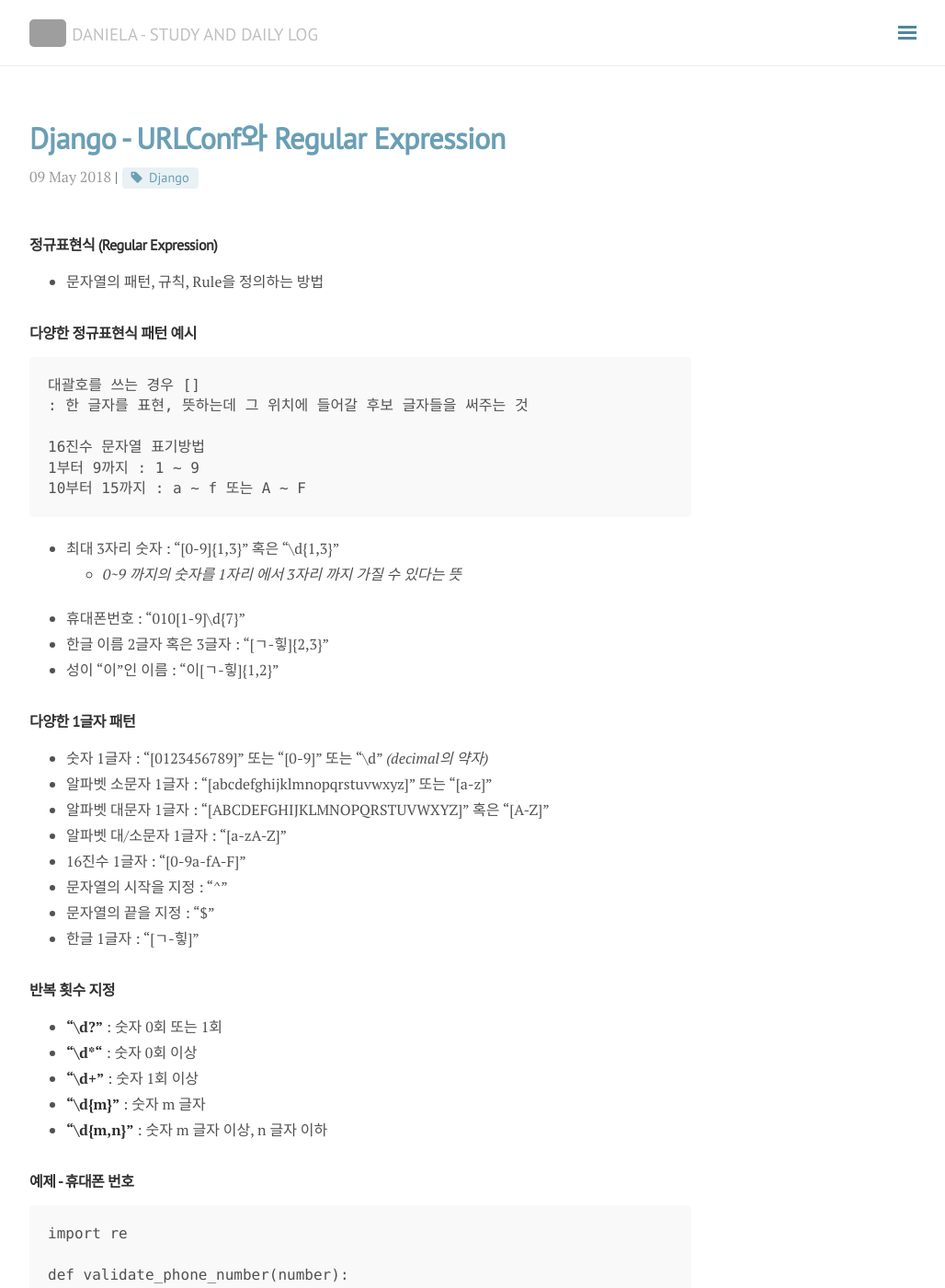
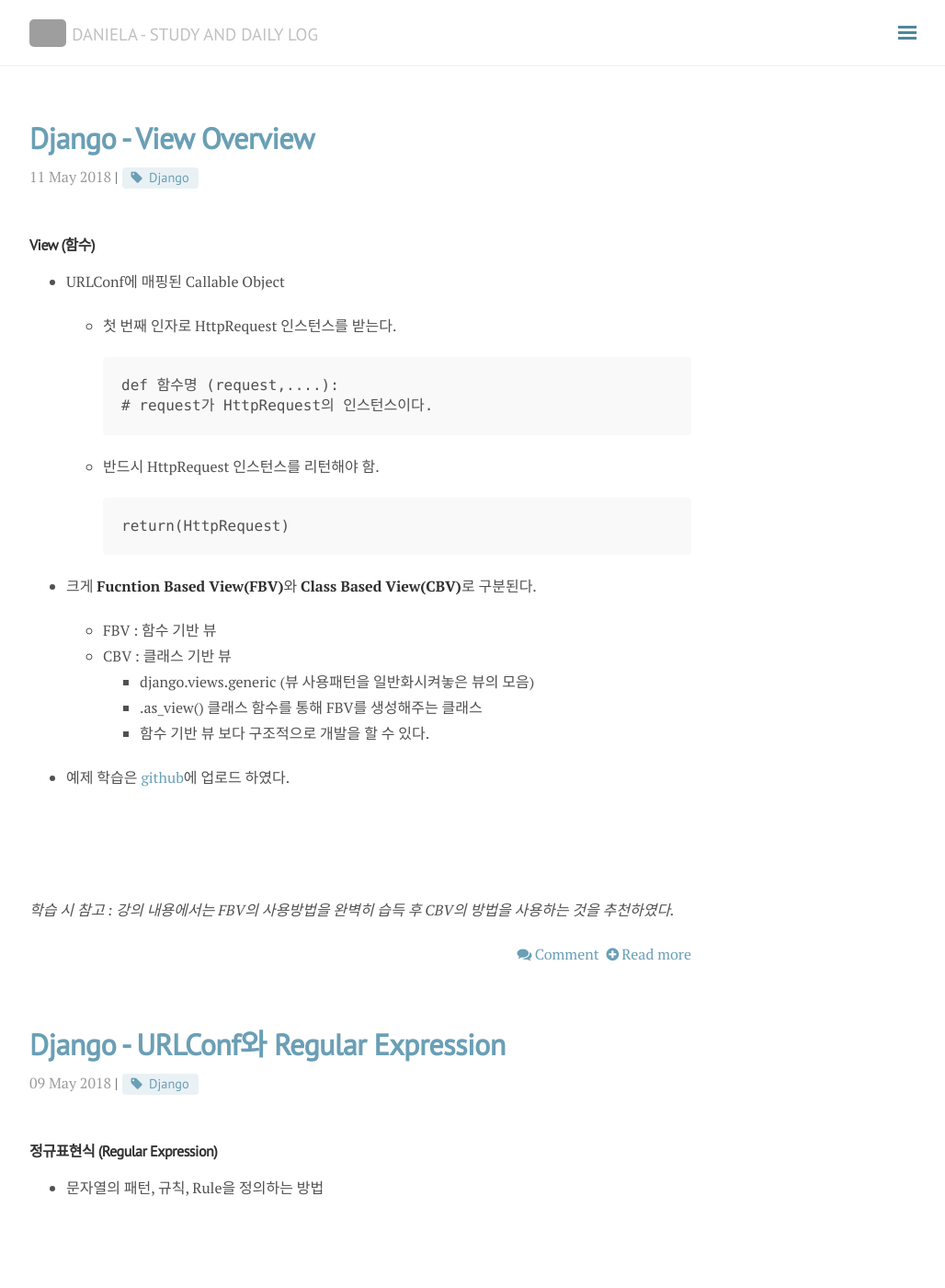
Before and after one commit to DongmeeKim/DongmeeKim.github.io, a Jekyll site: the page built from blog/index.html, in a window 1280 px wide and 1400 px high. Shown: the whole window at 92% size, without its empty margins (248-1276 px from the left). Built offline with Jekyll 4.4.1, drawn with Linux system fonts in a browser that asks for light colours; nearby versions of some CDN libraries; the list of posts is cut into pages by our own code; comment, search, counter and statistics services are not loaded; some of the changed text lies outside the part shown; grey boxes are pictures that could not be loaded.

Commit message:
포스트 업로드

````diff
--- /dev/null
+++ b/_posts/2018-05-11-django4.md
@@ -0,0 +1,42 @@
+---
+layout: post
+title: Django - View Overview
+categories: Django
+tags: [Django]
+comments: true
+---
+
+### View (함수)
+
+- URLConf에 매핑된 Callable Object
+
+  - 첫 번째 인자로 HttpRequest 인스턴스를 받는다.
+
+    ```
+    def 함수명 (request,....):
+    # request가 HttpRequest의 인스턴스이다.
+    ```
+
+  - 반드시 HttpRequest 인스턴스를 리턴해야 함.
+
+    ```
+    return(HttpRequest)
+    ```
+
+- 크게 **Fucntion Based View(FBV)**와 **Class Based View(CBV)**로 구분된다.
+
+  - FBV : 함수 기반 뷰
+  - CBV : 클래스 기반 뷰
+    - django.views.generic (뷰 사용패턴을 일반화시켜놓은 뷰의 모음)
+    - .as_view() 클래스 함수를 통해 FBV를 생성해주는 클래스
+    - 함수 기반 뷰 보다 구조적으로 개발을 할 수 있다.
+
+
+
+- 예제 학습은 [github](https://github.com/DongmeeKim/Django-project1)에 업로드 하였다.
+
+<br>
+
+<br>
+
+*학습 시 참고 : 강의 내용에서는 FBV의 사용방법을 완벽히 습득 후 CBV의 방법을 사용하는 것을 추천하였다.*
````
Also changed, not shown: _posts/2018-05-09-django3.md (+14 -2 lines).
